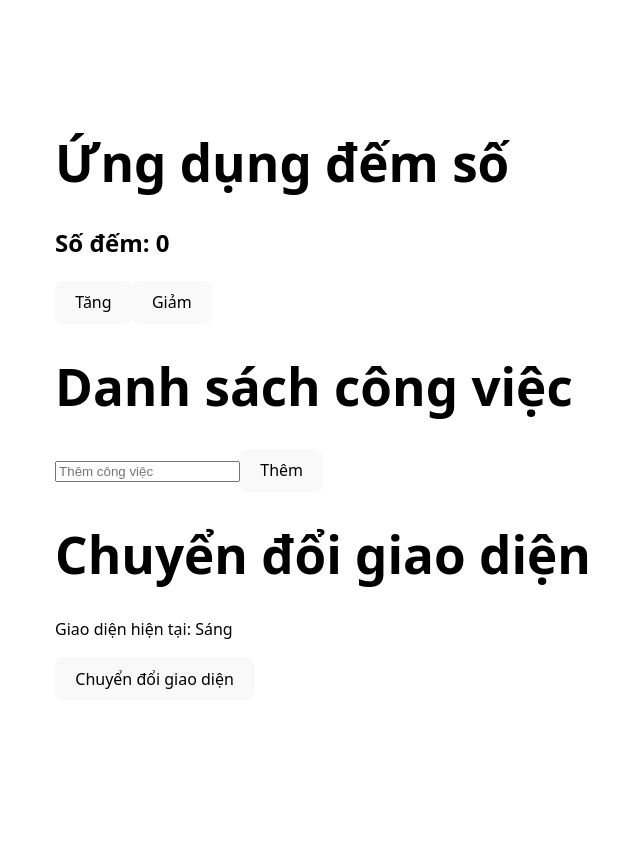
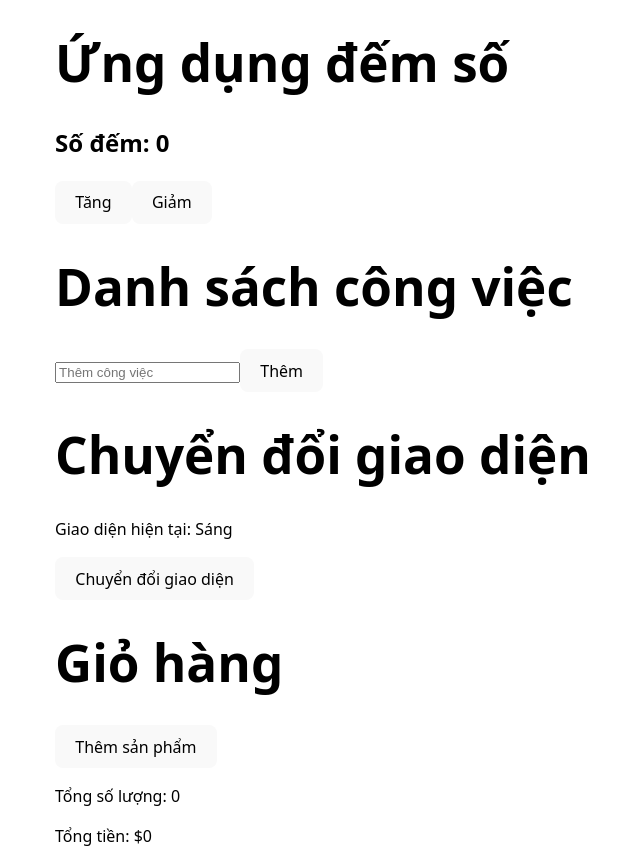
Before and after one commit to Hnit04/React-week9, a React (Vite) app in the folder tuan09/: page / in a window 1280 px wide. Shown: the whole page, without its empty margins (317-957 px from the left). Before the commit the page ends 800 px from the top, so only its background shows below. Built offline with nearby package versions, Linux system fonts and the light colour scheme.

Commit message:
commit cau04 Shopping Cart

```diff
--- a/tuan09/src/App.jsx
+++ b/tuan09/src/App.jsx
@@ -3,11 +3,13 @@ import { useSelector, useDispatch } from 'react-redux';
 import { increment, decrement } from './store/slices/counterSlice';
 import { addTodo, toggleTodo, removeTodo } from './store/slices/todoSlice';
 import { toggleTheme } from './store/slices/themeSlice';
+import { addItem, removeItem, updateQuantity } from './store/slices/cartSlice';
 
 function App() {
   const count = useSelector((state) => state.counter.count);
   const todos = useSelector((state) => state.todo.todos);
   const theme = useSelector((state) => state.theme.theme);
+  const cartItems = useSelector((state) => state.cart.cartItems);
   const dispatch = useDispatch();
   const [text, setText] = useState('');
 
@@ -21,6 +23,9 @@ function App() {
       setText('');
     }
   };
+
+  const totalQuantity = cartItems.reduce((sum, item) => sum + item.quantity, 0);
+  const totalPrice = cartItems.reduce((sum, item) => sum + item.price * item.quantity, 0);
 
   return (
     <div className="App">
@@ -49,6 +54,32 @@ function App() {
       <h1>Chuyển đổi giao diện</h1>
       <p>Giao diện hiện tại: {theme === 'light' ? 'Sáng' : 'Tối'}</p>
       <button onClick={() => dispatch(toggleTheme())}>Chuyển đổi giao diện</button>
+
+      <h1>Giỏ hàng</h1>
+      <button
+        onClick={() =>
+          dispatch(addItem({ id: Date.now(), name: 'Sản phẩm', price: 10 }))
+        }
+      >
+        Thêm sản phẩm
+      </button>
+      <ul>
+        {cartItems.map((item) => (
+          <li key={item.id}>
+            {item.name} - ${item.price} x {item.quantity}
+            <button onClick={() => dispatch(removeItem(item.id))}>Xóa</button>
+            <input
+              type="number"
+              value={item.quantity}
+              onChange={(e) =>
+                dispatch(updateQuantity({ id: item.id, quantity: +e.target.value }))
+              }
+            />
+          </li>
+        ))}
+      </ul>
+      <p>Tổng số lượng: {totalQuantity}</p>
+      <p>Tổng tiền: ${totalPrice}</p>
     </div>
   );
 }
--- a/tuan09/src/store/index.js
+++ b/tuan09/src/store/index.js
@@ -2,11 +2,13 @@ import { configureStore } from '@reduxjs/toolkit';
 import counterReducer from './slices/counterSlice';
 import todoReducer from './slices/todoSlice';
 import themeReducer from './slices/themeSlice';
+import cartReducer from './slices/cartSlice';
 
 export const store = configureStore({
   reducer: {
     counter: counterReducer,
     todo: todoReducer,
     theme: themeReducer,
+    cart: cartReducer,
   },
 });
--- /dev/null
+++ b/tuan09/src/store/slices/cartSlice.js
@@ -0,0 +1,26 @@
+import { createSlice } from '@reduxjs/toolkit';
+
+const cartSlice = createSlice({
+  name: 'cart',
+  initialState: { cartItems: [] },
+  reducers: {
+    addItem: (state, action) => {
+      const item = state.cartItems.find((i) => i.id === action.payload.id);
+      if (item) {
+        item.quantity += 1;
+      } else {
+        state.cartItems.push({ ...action.payload, quantity: 1 });
+      }
+    },
+    removeItem: (state, action) => {
+      state.cartItems = state.cartItems.filter((i) => i.id !== action.payload);
+    },
+    updateQuantity: (state, action) => {
+      const item = state.cartItems.find((i) => i.id === action.payload.id);
+      if (item) item.quantity = action.payload.quantity;
+    },
+  },
+});
+
+export const { addItem, removeItem, updateQuantity } = cartSlice.actions;
+export default cartSlice.reducer;
```
Also changed, not shown: 1 other file (tests, documents, lock files or other folders).
